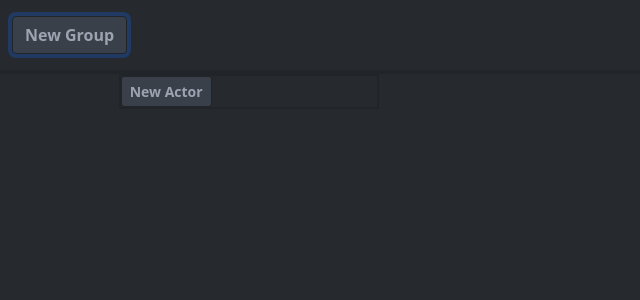
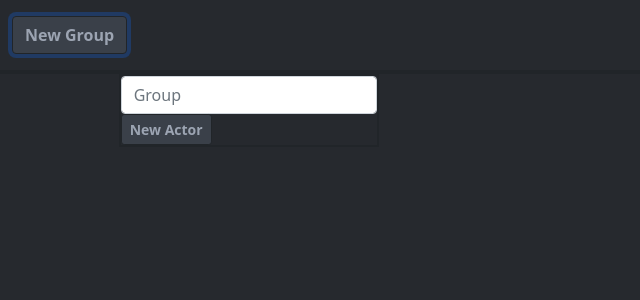
Before and after one commit to BenjaminNewitt/atct, a Vue app: page / in a window 1280 px wide. Both pictures are taken after a click on the button "New Group". Shown: the top 300 px of the page, without its empty margins (0-640 px from the left). Built offline with nearby package versions, Linux system fonts and the light colour scheme.

Commit message:
setting up group naming

```diff
--- a/src/components/ActorGroup.vue
+++ b/src/components/ActorGroup.vue
@@ -1,10 +1,28 @@
 <template>
   <div id="ActorGroup" class="ActorGroup col-3 border border-dark border-2">
-    <button class="btn btn-sm btn-ice fw-bold border border-dark" @click="createNewActorInstance()">New Actor</button>
+    <form>
+      <input
+        v-model="actorGroupData.title"
+        type="text"
+        class="form-control"
+        placeholder="Group"
+        @submit.prevent="renameActorGroup()"
+      />
+    </form>
+    <button
+      class="btn btn-sm btn-ice fw-bold border border-dark"
+      @click="createNewActorInstance()"
+    >
+      New Actor
+    </button>
     <!-- need to check overflow -->
     <div class="row">
-
-<ActorInstanceComponent v-for="actorInstance in actorInstances" :key="actorInstance._id" :actorInstanceData="actorInstance" class="col-12 mb-2"/>
+      <ActorInstanceComponent
+        v-for="actorInstance in actorInstances"
+        :key="actorInstance._id"
+        :actorInstanceData="actorInstance"
+        class="col-12 mb-2"
+      />
     </div>
   </div>
 </template>
@@ -12,7 +30,7 @@
 <script>
 import ActorInstanceComponent from "@/components/ActorInstance";
 export default {
-  name: 'ActorGroup',
+  name: "ActorGroup",
   props: ["actorGroupData"],
   components: { ActorInstanceComponent },
   data() {
@@ -21,22 +39,27 @@ export default {
         title: "",
         notes: "",
         color: "",
-          groupId: this.actorGroupData._id
-      }
-    }
+        // properties will live in an object, an array wouldn't be specific enough, and keeping properties in order would be tricky
+        actorProperties: {},
+        groupId: this.actorGroupData._id,
+      },
+    };
   },
   computed: {
     actorInstances() {
       return this.$store.state.actorInstances[this.actorGroupData._id] || [];
+    },
+  },
+  methods: {
+    createNewActorInstance() {
+      let actorInstance = { ...this.newActorInstance };
+      this.$store.dispatch("addActorInstance", actorInstance);
+      actorInstance.title = "";
+      actorInstance.notes = "";
+    },
+    renameActorGroup() {
+      console.log(this.actorGroupData.title);
     }
   },
-  methods: {
-    createNewActorInstance () {
-      let actorInstance = { ...this.newActorInstance };
-      this.$store.dispatch("addActorInstance", actorInstance)
-      actorInstance.title = "";
-      actorInstance.notes = "";
-    }
-  }
-}
+};
 </script>
```
Lines whose indentation alone changed are shown as unchanged.
